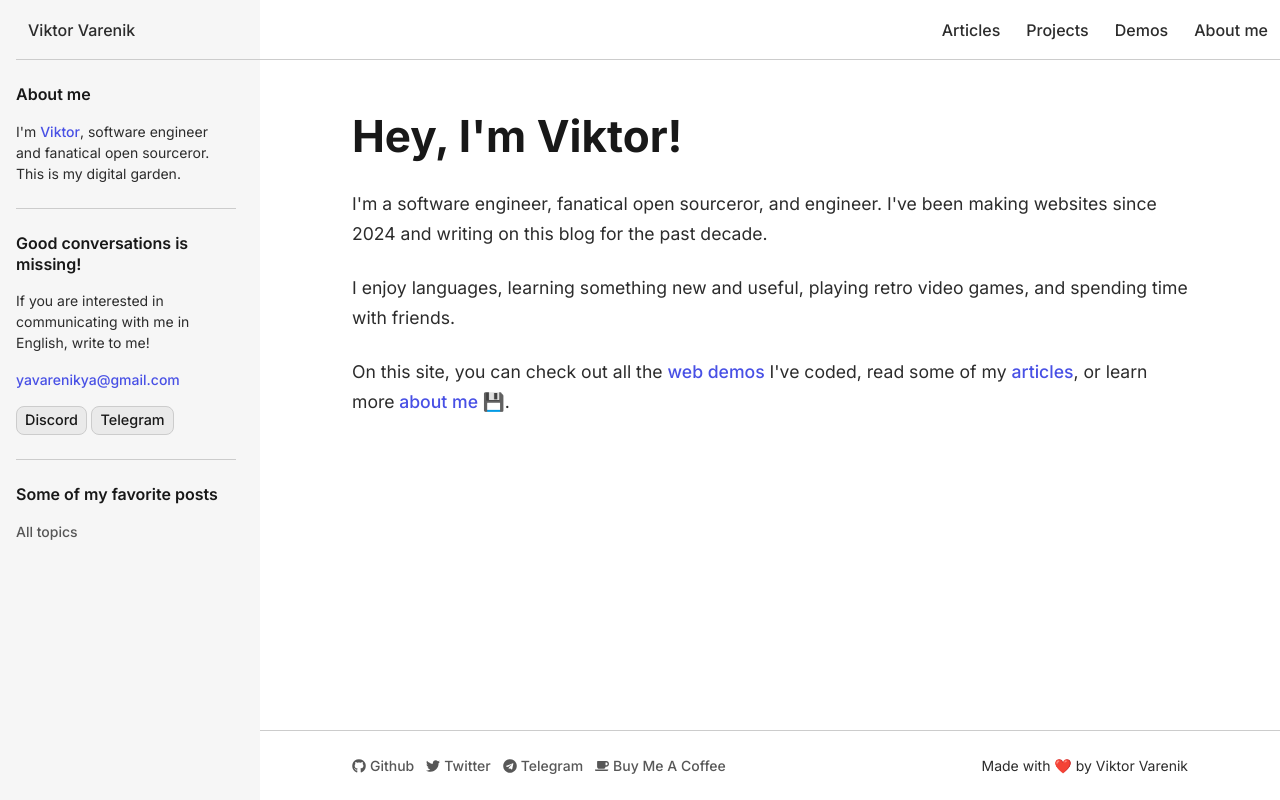
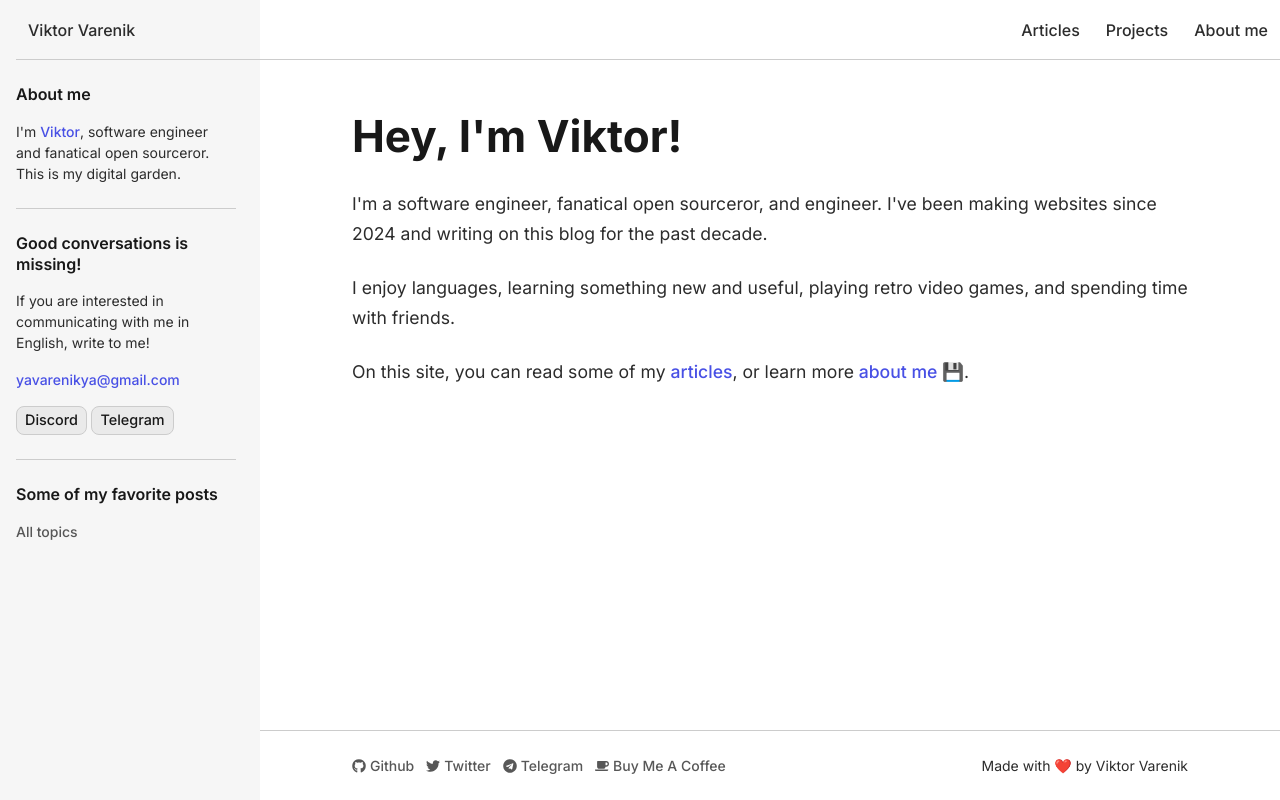
Before and after one commit to kotleni/kotleni.github.io, a React (Vite) app: page / in a window 1280 px wide. Built offline with nearby package versions, Linux system fonts and the light colour scheme.

Commit message:
chore: remove demos page and fix menu link hovered active style
Signed-off-by: Viktor Varenik <yavarenikya@gmail.com>

```diff
--- a/src/components/FullScreenMenu/FullScreenMenu.module.scss
+++ b/src/components/FullScreenMenu/FullScreenMenu.module.scss
@@ -33,7 +33,14 @@
 
   &:hover {
     background: var(--color-background-navbar-link-hover);
-    color: var(--color-text-navbar-link-hover);
     text-decoration: none;
   }
 }
+
+.inactiveLink {
+  color: var(--color-text-navbar-link);
+}
+
+.activeLink {
+  color: var(--color-text-navbar-link-active);
+}
--- a/src/components/FullScreenMenu/index.tsx
+++ b/src/components/FullScreenMenu/index.tsx
@@ -13,7 +13,12 @@ const FullScreenMenu: React.FC<Props> = (props) => {
         <div className={styles.container}>
             <nav className={styles.items}>
                 {NAV_LINKS.map((link: NavLink) => (
-                    <a key={link.url} href={link.url} className={styles.item}>{link.title}</a>
+                    <a
+                        key={link.url}
+                        href={link.url}
+                        className={`${styles.item} ${location.pathname === link.url ? styles.activeLink : styles.inactiveLink}`}>
+                        {link.title}
+                    </a>
                 ))}
             </nav>
         </div>
--- a/src/components/NavBar/NavBar.module.scss
+++ b/src/components/NavBar/NavBar.module.scss
@@ -65,7 +65,6 @@ a.titleLink {
 
     &:hover {
       background: var(--color-background-navbar-link-hover);
-      color: var(--color-text-navbar-link-hover);
     }
 
     &.active {
@@ -81,7 +80,7 @@ a.titleLink {
     }
   }
 
-  &.naItems {
+  &.navItems {
     display: none;
   }
 }
@@ -108,7 +107,6 @@ button.button {
   &:hover {
     border: none;
     background: var(--color-background-navbar-link-hover);
-    color: var(--color-text-navbar-link-hover);
 
     svg {
       color: var(--color-text-navbar-link-hover);
--- a/src/components/NavBar/index.tsx
+++ b/src/components/NavBar/index.tsx
@@ -25,7 +25,7 @@ const NavBar: React.FC<Props> = (props) => {
                         <MdMenu/>
                     </button>
                     <section className={styles.section}>
-                        <nav className={styles.menu}>
+                        <nav className={`${styles.menu} ${styles.navItems}`}>
                             {NAV_LINKS.map((link) => (
                                 <a key={link.url} href={link.url}
                                    className={location.pathname === link.url ? styles.activeLink : styles.inactiveLink}>{link.title}</a>
--- a/src/config.ts
+++ b/src/config.ts
@@ -8,7 +8,6 @@ type NavSocialLink = { title: string, icon: IconType, url: string };
 const NAV_LINKS: NavLink[] = [
     {title: "Articles", url: "/articles"},
     {title: "Projects", url: "/projects"},
-    {title: "Demos", url: "/demos"},
     {title: "About me", url: "/me" },
 ];
 const SOCIAL_LINKS: NavSocialLink[] = [
--- a/src/main.tsx
+++ b/src/main.tsx
@@ -6,7 +6,6 @@ import {HomePage} from "./routes/App/HomePage";
 import {App} from "./routes/App";
 import {AboutPage} from "./routes/App/AboutPage";
 import {ProjectsPage} from "./routes/App/ProjectsPage";
-import {DemosPage} from "./routes/App/DemosPage";
 import {ArticlesPage} from "./routes/App/ArticlesPage";
 
 createRoot(document.getElementById('root')!).render(
@@ -16,7 +15,6 @@ createRoot(document.getElementById('root')!).render(
             <Route path="/projects" element={<App><ProjectsPage/></App>} />
             <Route path="/me" element={<App><AboutPage/></App>} />
             <Route path="/articles" element={<App><ArticlesPage /></App>} />
-            <Route path="/demos" element={<App><DemosPage /></App>} />
             <Route path="/rick" element={<Rick />} />
         </Routes>
     </BrowserRouter>
--- a/src/routes/App/DemosPage/DemosPage.module.scss
+++ /dev/null
@@ -1 +0,0 @@
-// keep
--- a/src/routes/App/DemosPage/index.tsx
+++ /dev/null
@@ -1,13 +0,0 @@
-import styles from "./DemosPage.module.scss";
-
-const DemosPage: React.FC = () => {
-    return (
-        <>
-            <div className="blockquote">
-                This page is not implemented yet.
-            </div>
-        </>
-    );
-};
-
-export {DemosPage};
--- a/src/routes/App/HomePage/index.tsx
+++ b/src/routes/App/HomePage/index.tsx
@@ -12,8 +12,7 @@ const MainHeader: React.FC = () => {
                             languages, learning something new and useful, playing retro video games, and
                             spending time with friends.</p>
                         <p className="hero-description">On
-                            this site, you can check out all the <a href="/demos">web demos</a> I've
-                            coded, read some of my <a href="/articles">articles</a>, or learn more
+                            this site, you can read some of my <a href="/articles">articles</a>, or learn more
                             <a href="/me"> about me 💾</a>.
                             {/*<img*/}
                             {/*    src="/static/abc1.png"*/}
```
